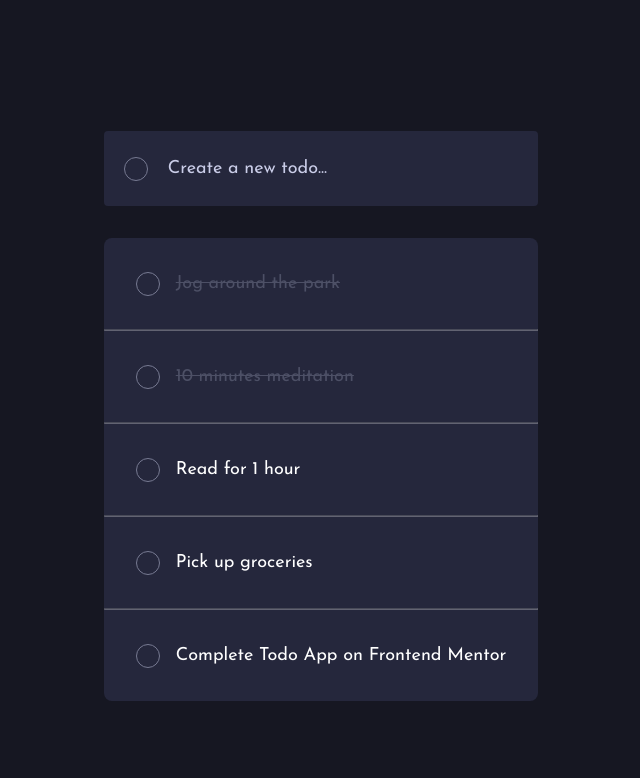
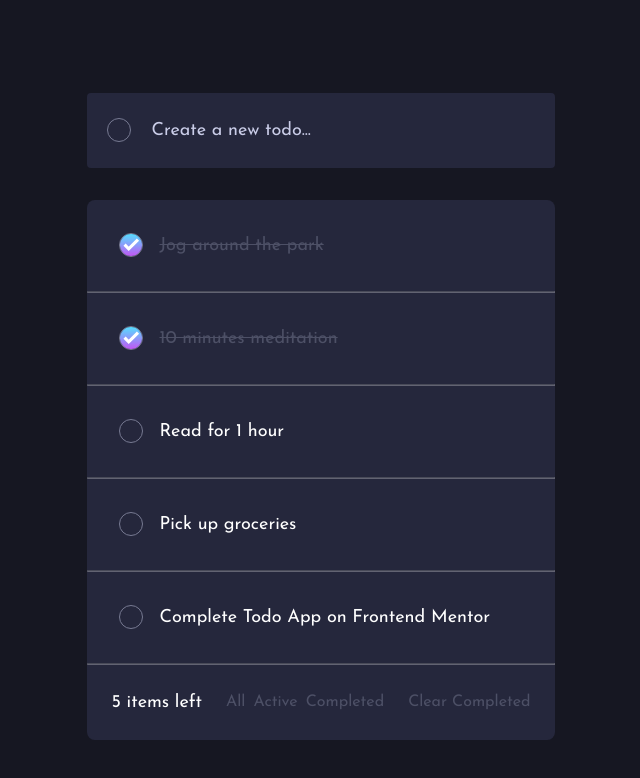
Before and after one commit to krutagna10/todo-list-app, a React (Vite) app: page / in a window 1280 px wide. Shown: the top 778 px of the page, without its empty margins (319-959 px from the left). Built offline with nearby package versions, Linux system fonts and the light colour scheme.

Commit message:
logic added

```diff
--- a/src/App.jsx
+++ b/src/App.jsx
@@ -1,16 +1,13 @@
 import TodoAdd from "./components/TodoAdd/TodoAdd.jsx";
 import TodosProvider from "./context/TodosProvider.jsx";
-import TodoList from "./components/TodoList/TodoList.jsx";
-import { useState } from "react";
+import Todos from "./components/Todos/Todos.jsx";
 
 function App() {
-  const [count, setCount] = useState(0);
-
   return (
     <div className="app">
       <TodosProvider>
         <TodoAdd />
-        <TodoList />
+        <Todos />
       </TodosProvider>
     </div>
   );
--- a/src/components/TodoAdd/TodoAdd.jsx
+++ b/src/components/TodoAdd/TodoAdd.jsx
@@ -20,6 +20,7 @@ function TodoAdd() {
     event.preventDefault();
     onAddTodo(title, isCompleted);
     setTitle("");
+    setIsCompleted(false);
   }
 
   return (
@@ -27,11 +28,12 @@ function TodoAdd() {
       <div className="checkbox">
         <input
           type="checkbox"
-          id="checkbox__input"
+          id="checkbox__input-form"
           className="checkbox__input"
           onChange={handleIsCompletedChange}
+          checked={isCompleted === true}
         />
-        <label htmlFor="checkbox__input" className="checkbox__label" />
+        <label htmlFor="checkbox__input-form" className="checkbox__label" />
       </div>
       <input
         className="form__input"
--- a/src/components/TodoItem/TodoItem.jsx
+++ b/src/components/TodoItem/TodoItem.jsx
@@ -16,12 +16,15 @@ function TodoItem({ todo, index }) {
         <div className="checkbox">
           <input
             type="checkbox"
-            id="checkbox__input"
-            className={`checkbox__input ${todo.isCompleted ? "checked" : ""}`}
+            id={`checkbox__input-${todo.id}`}
+            className={`checkbox__input`}
             onChange={handleIsCompletedChange}
-            // checked={todo.isCompleted}
+            checked={todo.isCompleted}
           />
-          <label htmlFor="checkbox__input" className="checkbox__label" />
+          <label
+            htmlFor={`checkbox__input-${todo.id}`}
+            className="checkbox__label"
+          />
         </div>
         {todo.isCompleted ? (
           <del className="todo__deleted-text">{todo.title}</del>
@@ -29,7 +32,7 @@ function TodoItem({ todo, index }) {
           <span>{todo.title}</span>
         )}
       </li>
-      {index < todos.length - 1 && <hr className="todo__horizontal-line" />}
+      <hr className="todo__horizontal-line" />
     </>
   );
 }
--- a/src/components/TodoList/TodoList.css
+++ b/src/components/TodoList/TodoList.css
@@ -1,9 +1,3 @@
-.todo {
-  background-color: var(--very-dark-desaturated-blue);
-  font-size: 18px;
-  border-radius: 0.5rem;
-}
-
 .todo__list {
   list-style: none;
 }
--- a/src/components/TodoList/TodoList.jsx
+++ b/src/components/TodoList/TodoList.jsx
@@ -7,13 +7,11 @@ function TodoList() {
   const { todos } = useContext(TodosContext);
 
   return (
-    <div className="todo">
-      <ul className="todo__list">
-        {todos.map((todo, index) => (
-          <TodoItem key={todo.id} todo={todo} index={index} />
-        ))}
-      </ul>
-    </div>
+    <ul className="todo__list">
+      {todos.map((todo, index) => (
+        <TodoItem key={todo.id} todo={todo} index={index} />
+      ))}
+    </ul>
   );
 }
 
--- /dev/null
+++ b/src/components/Todos/Todos.css
@@ -0,0 +1,10 @@
+.todos {
+  background-color: var(--very-dark-desaturated-blue);
+  font-size: 18px;
+  border-radius: 0.5rem;
+}
+
+.todos__footer {
+  padding-block: 1.5rem;
+  padding-inline: 1.5rem;
+}
--- /dev/null
+++ b/src/components/Todos/Todos.jsx
@@ -0,0 +1,26 @@
+import TodoList from "../TodoList/TodoList.jsx";
+import { useContext } from "react";
+import TodosContext from "../../context/TodosContext.jsx";
+import "./Todos.css";
+import Button from "../UI/Button/Button.jsx";
+
+function Todos() {
+  const { todos } = useContext(TodosContext);
+
+  return (
+    <div className="todos">
+      <TodoList />
+      <div className="todos__footer flex gap-6 justify-between">
+        <p>{todos.length} items left</p>
+        <div className="flex gap-2">
+          <Button>All</Button>
+          <Button>Active</Button>
+          <Button>Completed</Button>
+        </div>
+        <Button>Clear Completed</Button>
+      </div>
+    </div>
+  );
+}
+
+export default Todos;
--- /dev/null
+++ b/src/components/UI/Button/Button.css
@@ -0,0 +1,13 @@
+.btn {
+  background: transparent;
+  border: none;
+  font-size: 16px !important;
+  cursor: pointer;
+  color: var(--very-dark-grayish-blue);
+  white-space: nowrap;
+  transition: all 0.3s ease;
+}
+
+.btn:hover {
+  color: var(--white);
+}
--- /dev/null
+++ b/src/components/UI/Button/Button.jsx
@@ -0,0 +1,7 @@
+import "./Button.css";
+
+function Button({ children }) {
+  return <button className="btn">{children}</button>;
+}
+
+export default Button;
```
